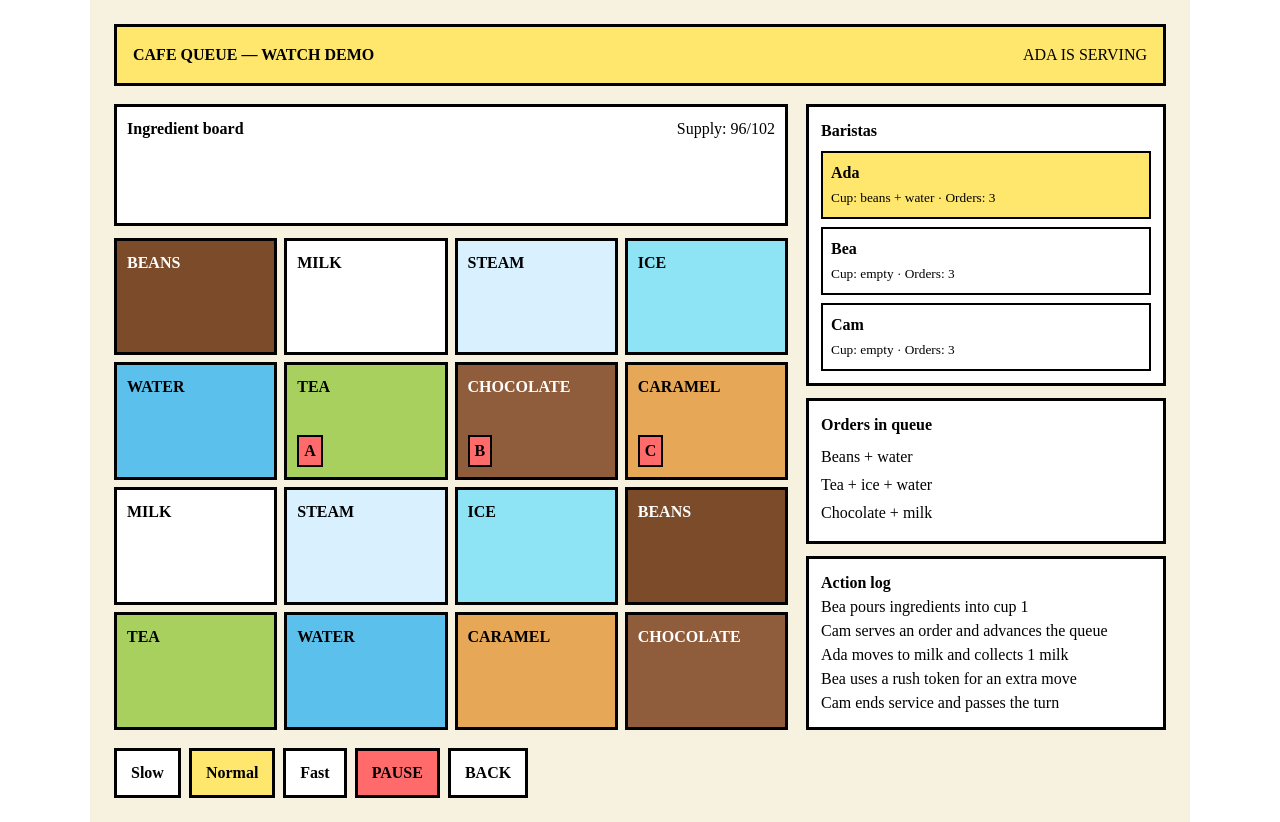
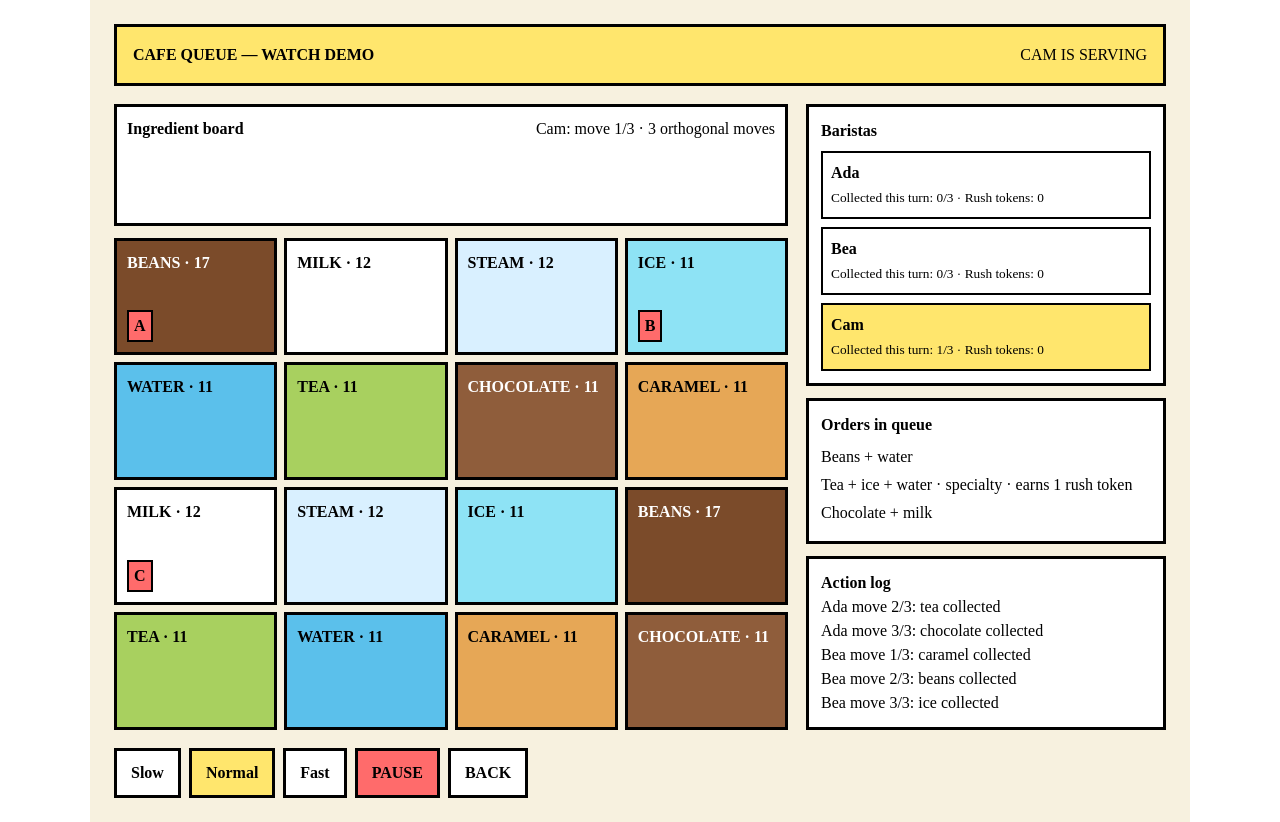
Before and after one commit to danieltibaquira/town77, a React (Vite) app in the folder packages/client/: page /cafe-queue/demo in a window 1280 px wide. Built offline with nearby package versions, Linux system fonts and the light colour scheme; no server answers.

Commit message:
fix(town77): model demo three-step movement

```diff
--- a/packages/client/src/screens/CafeQueueDemoScreen.tsx
+++ b/packages/client/src/screens/CafeQueueDemoScreen.tsx
@@ -2,15 +2,6 @@ import { useEffect, useMemo, useState } from 'react'
 import { useNavigate } from 'react-router-dom'
 
 const PLAYERS = ['Ada', 'Bea', 'Cam']
-const ACTIONS = [
-  'moves to water and collects 1 water',
-  'pours ingredients into cup 1',
-  'serves an order and advances the queue',
-  'moves to milk and collects 1 milk',
-  'uses a rush token for an extra move',
-  'ends service and passes the turn',
-]
-
 const SPEEDS = { Slow: 1600, Normal: 900, Fast: 350 } as const
 type Speed = keyof typeof SPEEDS
 const BOARD = [
@@ -20,18 +11,30 @@ const BOARD = [
   ['tea', 'water', 'caramel', 'chocolate'],
 ]
 const RESOURCE_COLORS: Record<string, string> = { beans: '#7b4b2a', milk: '#fff', steam: '#d9f0ff', ice: '#8ee3f5', water: '#5bc0eb', tea: '#a8d05f', chocolate: '#8f5d3b', caramel: '#e6a756' }
-const PATHS = [[0, 4, 5, 1], [1, 2, 6, 10], [2, 3, 7, 11]]
+const PATHS = [[0, 4, 5, 6], [3, 7, 11, 10], [12, 8, 9, 13]]
+const INITIAL_SUPPLY: Record<string, number> = { beans: 18, milk: 12, steam: 12, ice: 12, chocolate: 12, caramel: 12, tea: 12, water: 12 }
 
 export function CafeQueueDemoScreen() {
   const navigate = useNavigate()
   const [speed, setSpeed] = useState<Speed>('Normal')
   const [paused, setPaused] = useState(false)
   const [step, setStep] = useState(0)
-  const finished = step >= 18
-  const active = PLAYERS[step % PLAYERS.length]!
-  const log = useMemo(() => Array.from({ length: Math.min(step, 18) }, (_, index) => `${PLAYERS[index % PLAYERS.length]} ${ACTIONS[index % ACTIONS.length]}`), [step])
-  const positions = PLAYERS.map((_, playerIndex) => PATHS[playerIndex]![Math.min(3, Math.floor((step + playerIndex) / 3) % 4)]!)
-  const supplies = 102 - Math.min(step, 18)
+  const finished = step >= 27
+  const activeIndex = Math.floor(step / 3) % PLAYERS.length
+  const active = PLAYERS[activeIndex]!
+  const movementInTurn = step % 3
+  const positions = PLAYERS.map((_, playerIndex) => PATHS[playerIndex]![playerIndex === activeIndex ? movementInTurn + 1 : 0]!)
+  const visited = Array.from({ length: Math.min(step, 27) }, (_, index) => {
+    const playerIndex = Math.floor(index / 3) % PLAYERS.length
+    return BOARD.flat()[PATHS[playerIndex]![index % 3 + 1]!]!
+  })
+  const supply = visited.reduce<Record<string, number>>((remaining, ingredient) => ({ ...remaining, [ingredient]: remaining[ingredient]! - 1 }), INITIAL_SUPPLY)
+  const log = useMemo(() => Array.from({ length: Math.min(step, 27) }, (_, index) => {
+    const player = PLAYERS[Math.floor(index / 3) % PLAYERS.length]!
+    const cell = PATHS[Math.floor(index / 3) % PLAYERS.length]![index % 3 + 1]!
+    const ingredient = BOARD.flat()[cell]!
+    return `${player} move ${index % 3 + 1}/3: ${ingredient} collected`
+  }), [step])
 
   useEffect(() => {
     if (paused || finished) return
@@ -43,12 +46,12 @@ export function CafeQueueDemoScreen() {
     <header style={{ border: '3px solid #000', background: '#ffe66d', padding: 16, display: 'flex', justifyContent: 'space-between', gap: 12 }}><strong>CAFE QUEUE — WATCH DEMO</strong><span>{finished ? 'DEMO COMPLETE' : `${active.toUpperCase()} IS SERVING`}</span></header>
     <section style={{ display: 'grid', gridTemplateColumns: 'minmax(0, 1fr) minmax(290px, 360px)', gap: 18 }}>
       <div style={{ display: 'grid', gap: 12 }}>
-        <div style={{ display: 'flex', justifyContent: 'space-between', border: '3px solid #000', padding: 10, background: '#fff' }}><strong>Ingredient board</strong><span>Supply: {supplies}/102</span></div>
-        <div data-testid="demo-resource-board" style={{ display: 'grid', gridTemplateColumns: 'repeat(4, 1fr)', gap: 7 }}>{BOARD.flatMap((row, rowIndex) => row.map((ingredient, colIndex) => { const index = rowIndex * 4 + colIndex; const occupants = positions.map((position, playerIndex) => position === index ? PLAYERS[playerIndex]![0] : '').filter(Boolean).join(' '); return <div key={`${rowIndex}-${colIndex}`} style={{ minHeight: 100, border: '3px solid #000', background: RESOURCE_COLORS[ingredient], color: ingredient === 'beans' || ingredient === 'chocolate' ? '#fff' : '#000', padding: 10, display: 'grid', alignContent: 'space-between', fontWeight: 900 }}><span>{ingredient.toUpperCase()}</span><span style={{ background: '#ff6b6b', border: '2px solid #000', color: '#000', display: occupants ? 'inline-block' : 'none', padding: '2px 5px', width: 'fit-content' }}>{occupants}</span></div> }))}</div>
+        <div style={{ display: 'flex', justifyContent: 'space-between', border: '3px solid #000', padding: 10, background: '#fff' }}><strong>Ingredient board</strong><span>{active}: move {movementInTurn + 1}/3 · 3 orthogonal moves</span></div>
+        <div data-testid="demo-resource-board" style={{ display: 'grid', gridTemplateColumns: 'repeat(4, 1fr)', gap: 7 }}>{BOARD.flatMap((row, rowIndex) => row.map((ingredient, colIndex) => { const index = rowIndex * 4 + colIndex; const occupants = positions.map((position, playerIndex) => position === index ? PLAYERS[playerIndex]![0] : '').filter(Boolean).join(' '); return <div key={`${rowIndex}-${colIndex}`} style={{ minHeight: 100, border: '3px solid #000', background: RESOURCE_COLORS[ingredient], color: ingredient === 'beans' || ingredient === 'chocolate' ? '#fff' : '#000', padding: 10, display: 'grid', alignContent: 'space-between', fontWeight: 900 }}><span>{ingredient.toUpperCase()} · {supply[ingredient]}</span><span style={{ background: '#ff6b6b', border: '2px solid #000', color: '#000', display: occupants ? 'inline-block' : 'none', padding: '2px 5px', width: 'fit-content' }}>{occupants}</span></div> }))}</div>
       </div>
       <aside style={{ display: 'grid', alignContent: 'start', gap: 12 }}>
-        <section style={{ border: '3px solid #000', background: '#fff', padding: 12 }}><strong>Baristas</strong>{PLAYERS.map((player, index) => <div key={player} style={{ border: '2px solid #000', background: active === player && !finished ? '#ffe66d' : '#fff', marginTop: 8, padding: 8 }}><strong>{player}</strong><br /><small>Cup: {index === step % 3 ? 'beans + water' : 'empty'} · Orders: {Math.max(0, 4 - Math.floor(step / 5))}</small></div>)}</section>
-        <section style={{ border: '3px solid #000', background: '#fff', padding: 12 }}><strong>Orders in queue</strong><p style={{ margin: '8px 0 0' }}>Beans + water</p><p style={{ margin: '4px 0' }}>Tea + ice + water</p><p style={{ margin: '4px 0' }}>Chocolate + milk</p></section>
+        <section style={{ border: '3px solid #000', background: '#fff', padding: 12 }}><strong>Baristas</strong>{PLAYERS.map((player, index) => <div key={player} style={{ border: '2px solid #000', background: active === player && !finished ? '#ffe66d' : '#fff', marginTop: 8, padding: 8 }}><strong>{player}</strong><br /><small>Collected this turn: {index === activeIndex ? movementInTurn + 1 : 0}/3 · Rush tokens: {step >= 9 && index === 0 ? 1 : 0}</small></div>)}</section>
+        <section style={{ border: '3px solid #000', background: '#fff', padding: 12 }}><strong>Orders in queue</strong><p style={{ margin: '8px 0 0' }}>Beans + water</p><p style={{ margin: '4px 0' }}>Tea + ice + water · specialty · earns 1 rush token</p><p style={{ margin: '4px 0' }}>Chocolate + milk</p></section>
         <section style={{ border: '3px solid #000', background: '#fff', padding: 12 }}><strong>Action log</strong><ol style={{ marginBottom: 0 }}>{log.slice(-5).map((entry, index) => <li key={`${entry}-${index}`}>{entry}</li>)}</ol></section>
       </aside>
     </section>
```
